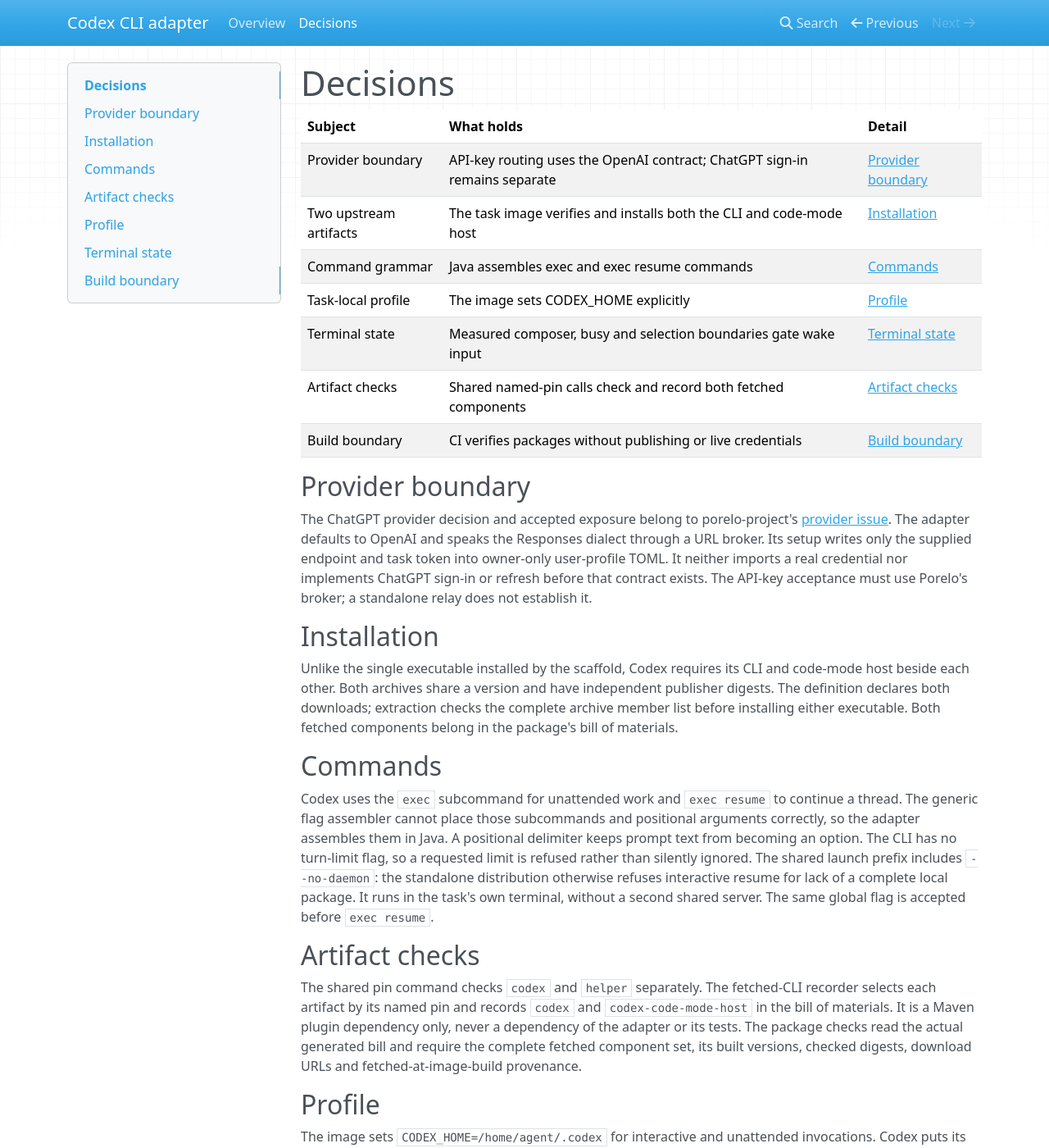
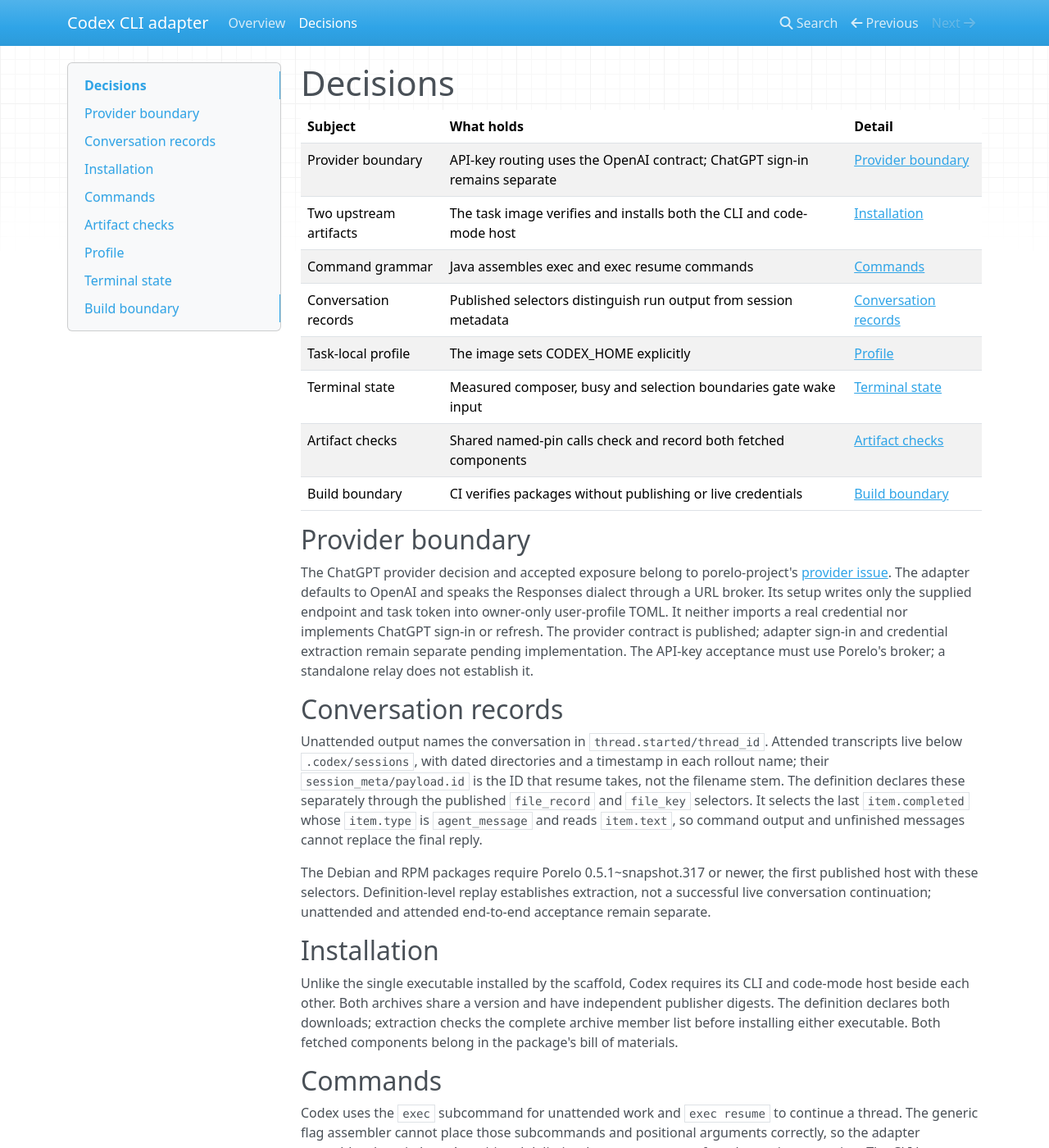
Before and after one commit to porelo-ai/porelo-codex, an MkDocs documentation site: the page built from doc/decisions.md, in a window 1280 px wide and 1400 px high. Shown: the whole window at 82% size. Built offline with MkDocs 1.6.1, drawn with Linux system fonts in a browser that asks for light colours; nearby versions of some CDN libraries.

Commit message:
Read Codex conversation metadata and completed replies
Assisted-by: Codex, GPT-5

```diff
--- a/doc/decisions.md
+++ b/doc/decisions.md
@@ -5,6 +5,7 @@
 | Provider boundary | API-key routing uses the OpenAI contract; ChatGPT sign-in remains separate | [Provider boundary](#provider-boundary) |
 | Two upstream artifacts | The task image verifies and installs both the CLI and code-mode host | [Installation](#installation) |
 | Command grammar | Java assembles exec and exec resume commands | [Commands](#commands) |
+| Conversation records | Published selectors distinguish run output from session metadata | [Conversation records](#conversation-records) |
 | Task-local profile | The image sets CODEX_HOME explicitly | [Profile](#profile) |
 | Terminal state | Measured composer, busy and selection boundaries gate wake input | [Terminal state](#terminal-state) |
 | Artifact checks | Shared named-pin calls check and record both fetched components | [Artifact checks](#artifact-checks) |
@@ -16,8 +17,22 @@ The ChatGPT provider decision and accepted exposure belong to porelo-project's
 [provider issue](https://github.com/porelo-ai/porelo-project/blob/main/issues/README.md#pj54).
 The adapter defaults to OpenAI and speaks the Responses dialect through a URL broker. Its setup
 writes only the supplied endpoint and task token into owner-only user-profile TOML. It neither
-imports a real credential nor implements ChatGPT sign-in or refresh before that contract exists.
+imports a real credential nor implements ChatGPT sign-in or refresh. The provider contract is
+published; adapter sign-in and credential extraction remain separate pending implementation.
 The API-key acceptance must use Porelo's broker; a standalone relay does not establish it.
+
+## Conversation records
+
+Unattended output names the conversation in `thread.started/thread_id`. Attended transcripts
+live below `.codex/sessions`, with dated directories and a timestamp in each rollout name;
+their `session_meta/payload.id` is the ID that resume takes, not the filename stem. The
+definition declares these separately through the published `file_record` and `file_key`
+selectors. It selects the last `item.completed` whose `item.type` is `agent_message` and reads
+`item.text`, so command output and unfinished messages cannot replace the final reply.
+
+The Debian and RPM packages require Porelo 0.5.1~snapshot.317 or newer, the first published
+host with these selectors. Definition-level replay establishes extraction, not a successful
+live conversation continuation; unattended and attended end-to-end acceptance remain separate.
 
 ## Installation
 
--- a/pom.xml
+++ b/pom.xml
@@ -51,6 +51,7 @@
         <porelo.release.pin.helper.sha256>agent.helper.sha256</porelo.release.pin.helper.sha256>
 
         <porelo.version>0.5.1-SNAPSHOT</porelo.version>
+        <porelo.minimum.version>0.5.1~snapshot.317</porelo.minimum.version>
 
         <porelo.kit.version>0.5.1-SNAPSHOT</porelo.kit.version>
 
@@ -411,7 +412,7 @@
                             <license>GPL-3.0-or-later</license>
                             <packager>fuin.org</packager>
                             <requires>
-                                <require>porelo</require>
+                                <require>porelo &gt;= ${porelo.minimum.version}</require>
 
                                 <require>libc.so.6(GLIBC_${package.glibc.floor})(64bit)</require>
                                 <require>libz.so.1(ZLIB_${package.zlib.floor})(64bit)</require>
@@ -471,6 +472,7 @@
                                         <porelo.target>${project.build.directory}</porelo.target>
                                         <project.version>${project.version}</project.version>
                                         <agent.snapshot.run>${agent.snapshot.run}</agent.snapshot.run>
+                                        <porelo.minimum.version>${porelo.minimum.version}</porelo.minimum.version>
                                     </systemPropertyVariables>
                                 </configuration>
                             </execution>
```
Also changed, not shown: AGENTS.md (+2 -2 lines), CHANGELOG.md (+3 -0 lines), doc/index.md (+3 -2 lines), issues/CX01-Agent-Codex-CLI.md (+25 -24 lines), issues/README.md (+2 -2 lines), src/main/resources/agent/codex.yaml (+7 -0 lines), 4 other files.
